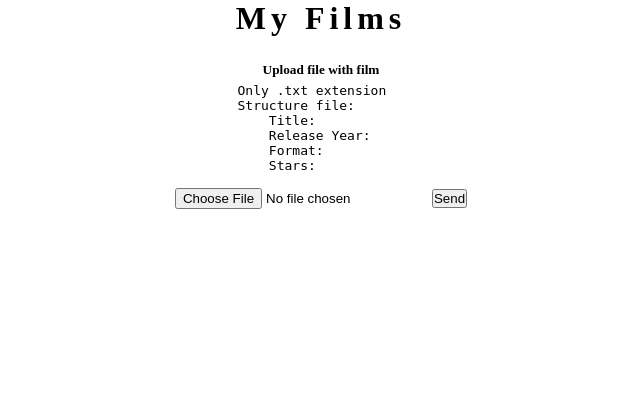
After one commit to MykytaSheest/FilmList, a PHP site: template Views/film/upload.php in a window 1280 px wide. The commit adds this page. Shown: the top 420 px of the page, without its empty margins (319-959 px from the left). Run offline with PHP 8.4, Linux system fonts and the light colour scheme; the template is opened without the code that fills it, so the values that code supplies are empty.

Commit message:
imlemented upload file with films

```diff
--- a/Configs/routes.php
+++ b/Configs/routes.php
@@ -16,6 +16,10 @@ return [
         'controller' => 'film',
         'action' => 'search',
     ],
+    'film/file' => [
+        'controller' => 'film',
+        'action' => 'upload',
+    ],
     'register' => [
         'controller' => 'auth',
         'action' => 'register',
--- a/Views/film/create.php
+++ b/Views/film/create.php
@@ -16,6 +16,11 @@
 
     <input type="submit" class="film-input save-form" value="Save">
 
+    <a href="<?= getHost() ?>/film/file">
+        Upload file with films
+    </a>
 </form>
 
+
+
 <?php
--- /dev/null
+++ b/Views/film/upload.php
@@ -0,0 +1,15 @@
+<div class="upload-form">
+    <form action="<?= getHost() ?>/film/file" method="post" enctype="multipart/form-data">
+        <h5>Upload file with film</h5>
+        <pre>
+        Only .txt extension
+        Structure file:
+            Title:
+            Release Year:
+            Format:
+            Stars:
+        </pre>
+        <input type="file" name="file" accept=".txt" required>
+        <button type="submit">Send</button>
+    </form>
+</div>
--- a/Views/layout/default.php
+++ b/Views/layout/default.php
@@ -9,6 +9,7 @@
     <link rel="stylesheet" href="../../public/css/film/main.css">
     <link rel="stylesheet" href="../../public/css/user/auth.css">
     <link rel="stylesheet" href="../../public/css/film/form.css">
+    <link rel="stylesheet" href="../../public/css/film/upload.css">
 </head>
 <body>
     <header>
--- /dev/null
+++ b/public/css/film/upload.css
@@ -0,0 +1,10 @@
+.upload-form {
+    display: flex;
+    justify-content: center;
+    margin: 0 auto;
+}
+
+.upload-form h5 {
+    margin: 5px;
+    text-align: center;
+}
```
Also changed, not shown: Controllers/FilmController.php (+24 -0 lines), Services/FileService.php (added, +42 -0 lines).
